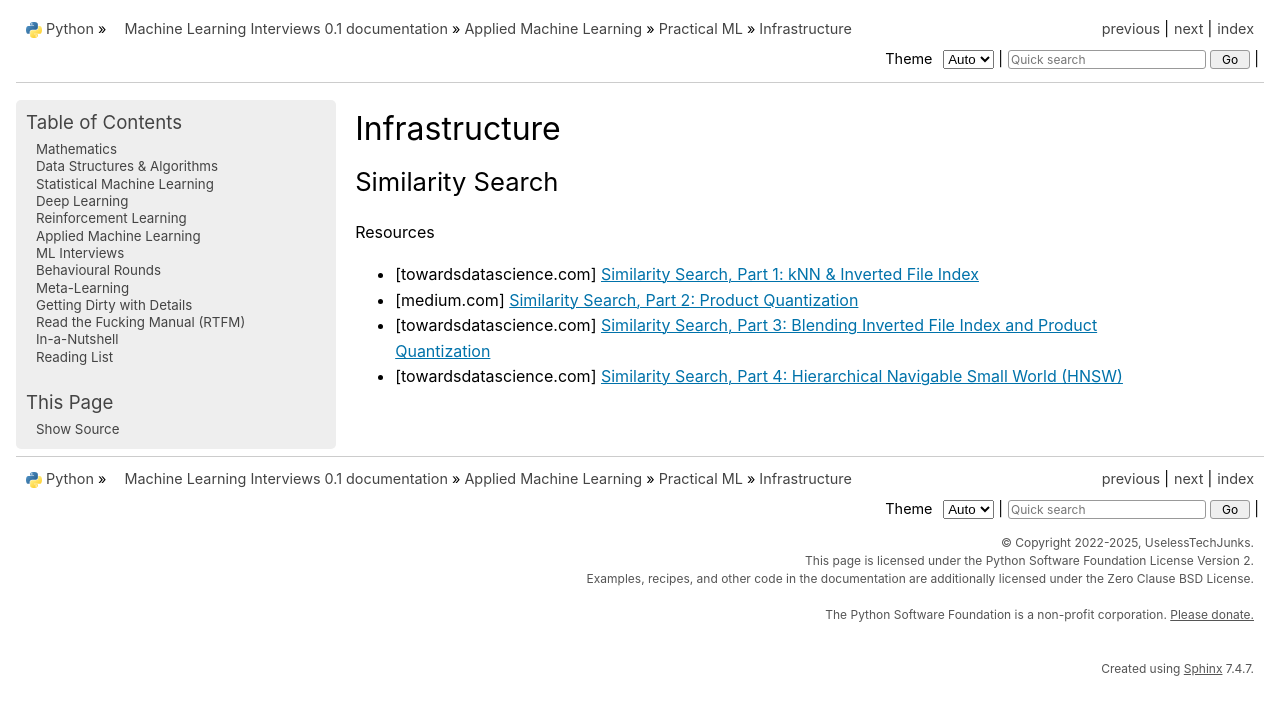
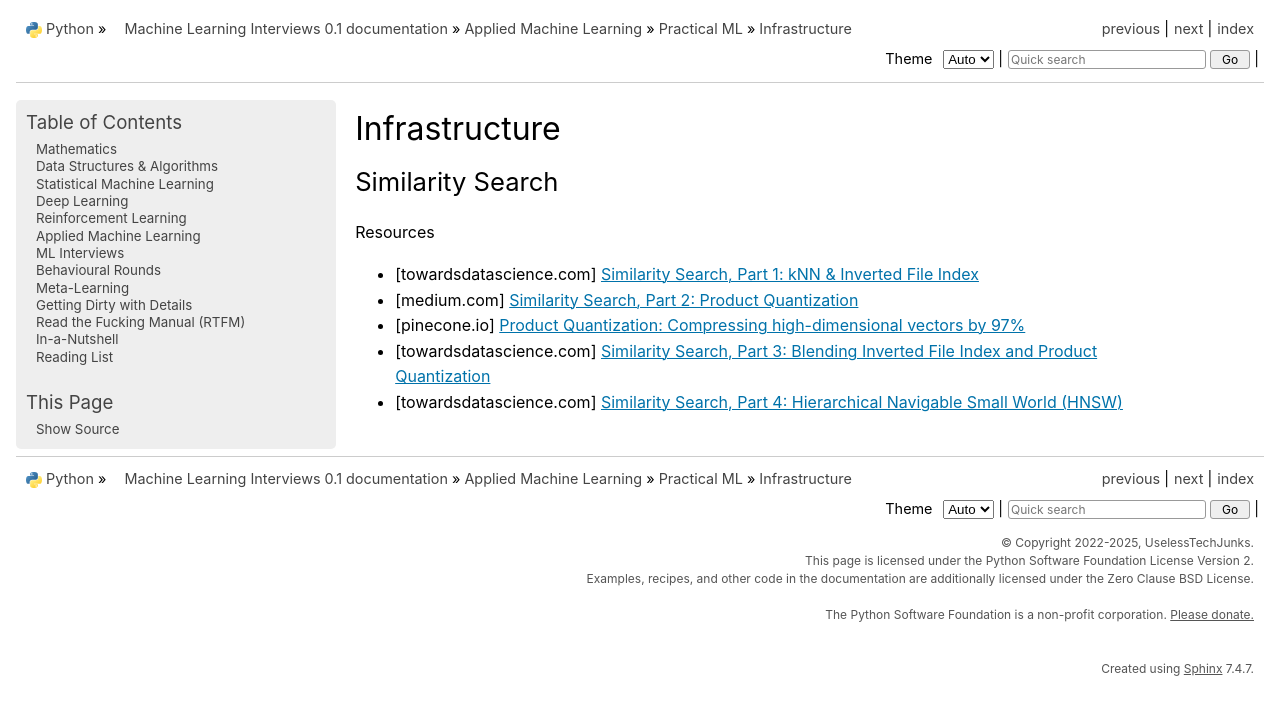
Before and after one commit to uselesstechjunks/leetcode, a Sphinx documentation site: the page built from docs/source/applied/practical/infra.rst, in a window 1280 px wide. Shown: the top 715 px of the page. Built offline with Sphinx 7.4.7, drawn with Linux system fonts in a browser that asks for light colours; pages that are not in the unit, such as notebooks, are missing from menus.

Commit message:
Update infra.rst

```diff
--- a/docs/source/applied/practical/infra.rst
+++ b/docs/source/applied/practical/infra.rst
@@ -8,5 +8,6 @@ Resources
 
 - [towardsdatascience.com] `Similarity Search, Part 1: kNN & Inverted File Index <https://towardsdatascience.com/similarity-search-knn-inverted-file-index-7cab80cc0e79>`_
 - [medium.com] `Similarity Search, Part 2: Product Quantization <https://medium.com/@slavahead/similarity-search-product-quantization-b2a1a6397701>`_
+- [pinecone.io] `Product Quantization: Compressing high-dimensional vectors by 97% <https://www.pinecone.io/learn/series/faiss/product-quantization/>`_
 - [towardsdatascience.com] `Similarity Search, Part 3: Blending Inverted File Index and Product Quantization <https://towardsdatascience.com/similarity-search-blending-inverted-file-index-and-product-quantization-a8e508c765fa/>`_
 - [towardsdatascience.com] `Similarity Search, Part 4: Hierarchical Navigable Small World (HNSW) <https://towardsdatascience.com/similarity-search-part-4-hierarchical-navigable-small-world-hnsw-2aad4fe87d37/>`_
```
